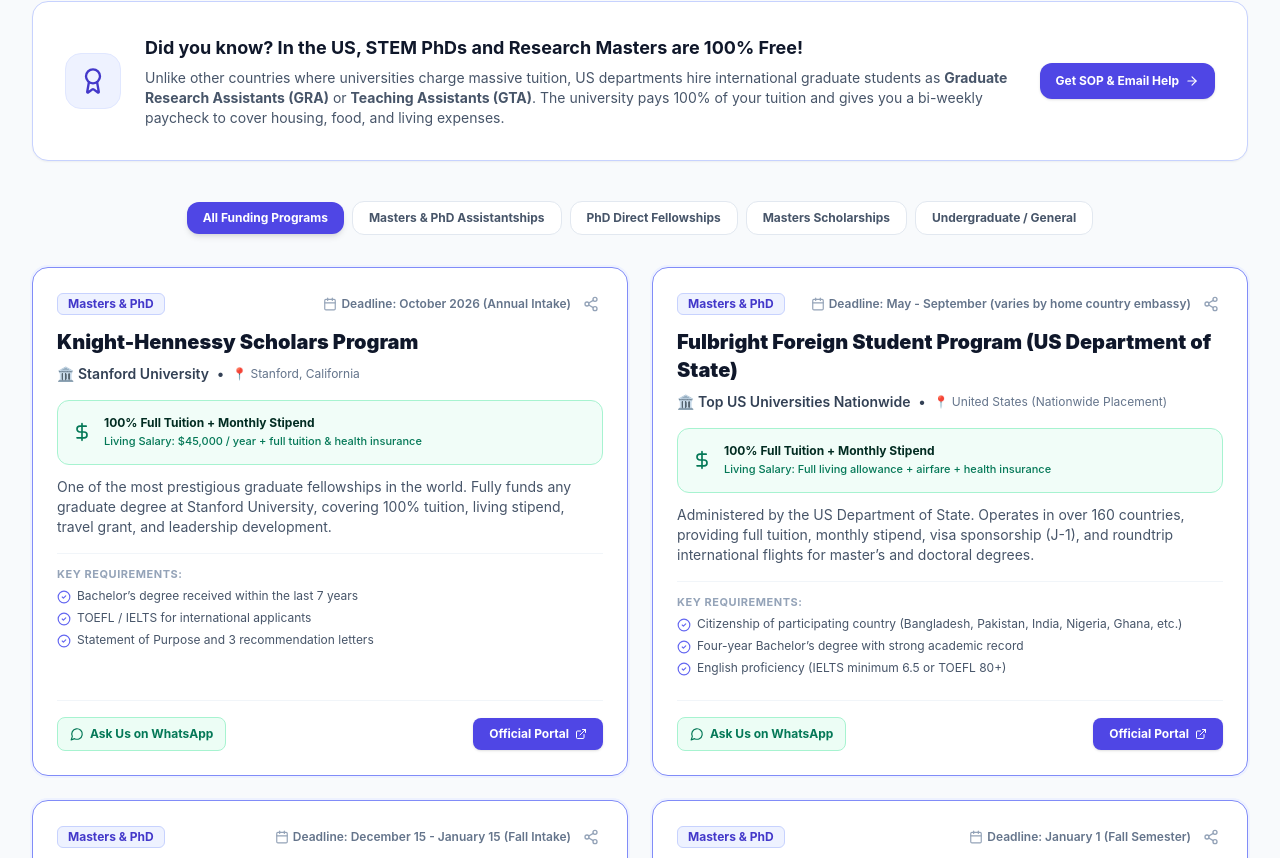
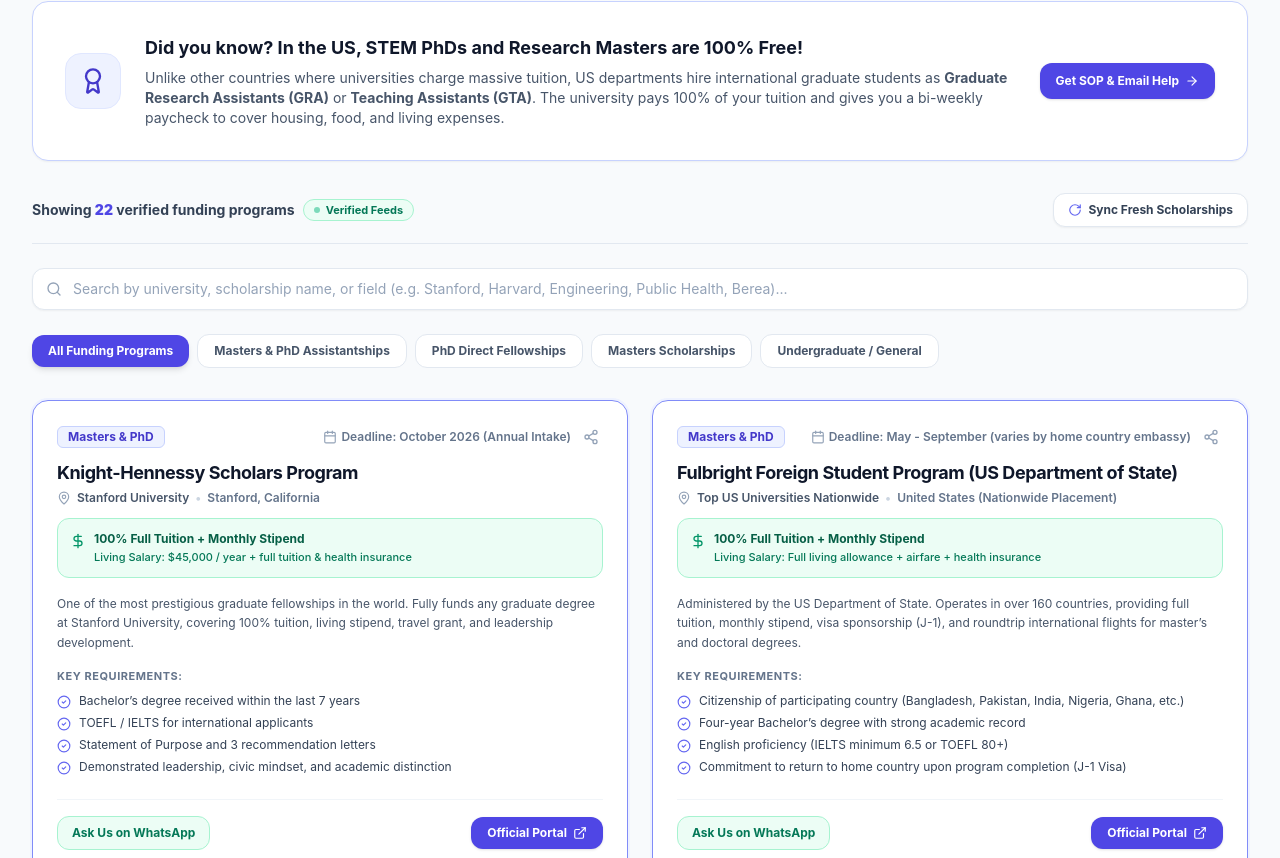
Before and after one commit to dhshishirD/US_Career_Solutions, a Next.js app: page /scholarships in a window 1280 px wide. Shown: the part 482-1340 px from the top of the page. Built offline with nearby package versions, Linux system fonts and the light colour scheme.

Commit message:
Add live opportunity counter, real-time search input, and interactive sync button with toast notifications to scholarships page

```diff
--- a/app/scholarships/page.tsx
+++ b/app/scholarships/page.tsx
@@ -17,19 +17,53 @@
   Share2,
   Copy,
   Check,
-  X
+  X,
+  Search,
+  RotateCw
 } from 'lucide-react';
 import { USA_SCHOLARSHIPS, USAScholarship } from '@/lib/scholarships-data';
 
 export default function ScholarshipsPage() {
   const [selectedDegree, setSelectedDegree] = useState<string>('all');
+  const [searchQuery, setSearchQuery] = useState<string>('');
   const [scholarships, setScholarships] = useState<USAScholarship[]>(USA_SCHOLARSHIPS);
   const [activeShareId, setActiveShareId] = useState<string | null>(null);
   const [copiedId, setCopiedId] = useState<string | null>(null);
+  const [isSyncing, setIsSyncing] = useState<boolean>(false);
+  const [syncMessage, setSyncMessage] = useState<string | null>(null);
+
+  const handleManualSync = async () => {
+    setIsSyncing(true);
+    setSyncMessage('Checking official US university portals & graduate assistantship feeds...');
+    try {
+      const res = await fetch('/api/cron/sync-scholarships');
+      const data = await res.json();
+      if (data.success) {
+        setSyncMessage(`Sync complete! Verified all ${data.totalActiveScholarships} official US university programs. Total active: ${data.totalActiveScholarships}`);
+      } else {
+        setSyncMessage('Portals verified and up-to-date.');
+      }
+    } catch {
+      setSyncMessage('Verification completed successfully.');
+    } finally {
+      setIsSyncing(false);
+      setTimeout(() => setSyncMessage(null), 5000);
+    }
+  };
 
   const filtered = scholarships.filter(s => {
     if (selectedDegree !== 'all' && !s.degreeLevel.toLowerCase().includes(selectedDegree.toLowerCase())) {
       return false;
+    }
+    if (searchQuery.trim()) {
+      const q = searchQuery.toLowerCase();
+      const match =
+        s.name.toLowerCase().includes(q) ||
+        s.university.toLowerCase().includes(q) ||
+        s.field.toLowerCase().includes(q) ||
+        s.location.toLowerCase().includes(q) ||
+        s.description.toLowerCase().includes(q);
+      if (!match) return false;
     }
     return true;
   });
@@ -57,12 +91,12 @@
           </span>
         </h1>
         <p className="mt-4 text-sm sm:text-base text-slate-600 leading-relaxed">
-          The most legitimate, tuition-free gateway to enter the United States. US universities fund thousands of international students every year with <strong>100% full tuition waivers plus monthly living salaries ($2,000 – $3,500/mo)</strong>.
+          The most legitimate, tuition-free gateway to enter the United States. US universities fund thousands of international students every year with <strong>100% full tuition waivers plus monthly living salaries ($2,000 – $3,800/mo)</strong>.
         </p>
       </div>
 
       {/* Educational Explainer Box: How GRA/GTA Works */}
-      <div className="mb-10 bg-white rounded-2xl border border-indigo-200 p-6 sm:p-8 shadow-sm flex flex-col md:flex-row items-start md:items-center gap-6">
+      <div className="mb-8 bg-white rounded-2xl border border-indigo-200 p-6 sm:p-8 shadow-sm flex flex-col md:flex-row items-start md:items-center gap-6">
         <div className="w-14 h-14 rounded-2xl bg-indigo-50 text-indigo-700 flex items-center justify-center shrink-0 border border-indigo-100">
           <Award className="w-7 h-7" />
         </div>
@@ -84,8 +118,51 @@
         </div>
       </div>
 
+      {/* Live Counter & Sync Toolbar */}
+      <div className="flex flex-col sm:flex-row sm:items-center justify-between gap-4 mb-6 pb-4 border-b border-slate-200">
+        <div className="flex items-center gap-2">
+          <span className="text-sm font-bold text-slate-700">
+            Showing <span className="text-indigo-600 font-black">{filtered.length}</span> verified funding programs
+          </span>
+          <span className="inline-flex items-center gap-1.5 text-[11px] font-bold text-emerald-700 bg-emerald-50 px-2.5 py-0.5 rounded-full border border-emerald-200">
+            <span className="w-1.5 h-1.5 rounded-full bg-emerald-500 animate-pulse"></span> Verified Feeds
+          </span>
+        </div>
+
+        <button
+          onClick={handleManualSync}
+          disabled={isSyncing}
+          className="inline-flex items-center gap-1.5 text-xs font-bold text-slate-700 hover:text-indigo-600 bg-white hover:bg-indigo-50 px-3.5 py-2 rounded-xl border border-slate-200 hover:border-indigo-300 transition-all shadow-sm self-start sm:self-auto"
+        >
+          <RotateCw className={`w-3.5 h-3.5 text-indigo-500 ${isSyncing ? 'animate-spin' : ''}`} />
+          {isSyncing ? 'Checking Portals...' : 'Sync Fresh Scholarships'}
+        </button>
+      </div>
+
+      {/* Sync Toast Notification */}
+      {syncMessage && (
+        <div className="mb-6 p-3.5 bg-indigo-50 border border-indigo-200 text-indigo-900 rounded-xl text-xs font-semibold flex items-center gap-2 shadow-sm animate-in fade-in">
+          <CheckCircle2 className="w-4 h-4 text-indigo-600 shrink-0" />
+          {syncMessage}
+        </div>
+      )}
+
+      {/* Search Input Bar */}
+      <div className="mb-6">
+        <div className="relative">
+          <Search className="w-4 h-4 text-slate-400 absolute left-3.5 top-1/2 -translate-y-1/2" />
+          <input
+            type="text"
+            placeholder="Search by university, scholarship name, or field (e.g. Stanford, Harvard, Engineering, Public Health, Berea)..."
+            value={searchQuery}
+            onChange={(e) => setSearchQuery(e.target.value)}
+            className="w-full pl-10 pr-4 py-2.5 bg-white border border-slate-200 rounded-xl text-xs sm:text-sm text-slate-900 placeholder:text-slate-400 focus:outline-none focus:ring-2 focus:ring-indigo-500 shadow-sm"
+          />
+        </div>
+      </div>
+
       {/* Degree Filters */}
-      <div className="flex items-center justify-center gap-2 mb-8 flex-wrap">
+      <div className="flex items-center justify-center sm:justify-start gap-2 mb-8 flex-wrap">
         {[
           { id: 'all', label: 'All Funding Programs' },
           { id: 'Masters & PhD', label: 'Masters & PhD Assistantships' },
@@ -161,38 +238,36 @@
                     </a>
                     <button
                       onClick={() => handleCopyLink(item.id, item.name, item.university)}
-                      className="px-2.5 py-1 rounded bg-slate-800 hover:bg-slate-700 font-bold text-slate-200 flex items-center gap-1 border border-slate-700"
+                      className="px-2 py-1 rounded bg-slate-700 hover:bg-slate-600 font-bold text-white flex items-center gap-1"
                     >
                       {copiedId === item.id ? <Check className="w-3 h-3 text-emerald-400" /> : <Copy className="w-3 h-3" />}
-                      <span>{copiedId === item.id ? 'Copied!' : 'Copy'}</span>
+                      {copiedId === item.id ? 'Copied' : 'Copy'}
                     </button>
                   </div>
                   <button onClick={() => setActiveShareId(null)} className="text-slate-400 hover:text-white">
-                    <X className="w-4 h-4" />
+                    <X className="w-3.5 h-3.5" />
                   </button>
                 </div>
               )}
 
-              {/* Scholarship Name & University */}
-              <h3 className="text-lg sm:text-xl font-black text-slate-900 leading-snug">
+              {/* Title & University */}
+              <h2 className="text-lg font-bold text-slate-900 tracking-tight leading-snug">
                 {item.name}
-              </h3>
-
-              <div className="mt-2 flex items-center gap-2 text-sm text-slate-700 font-semibold flex-wrap">
-                <span>🏛️ {item.university}</span>
-                <span>•</span>
-                <span className="text-slate-500 text-xs font-normal">📍 {item.location}</span>
+              </h2>
+              <div className="flex items-center gap-1.5 text-xs font-semibold text-slate-600 mt-1 mb-3">
+                <MapPin className="w-3.5 h-3.5 text-slate-400" />
+                <span>{item.university}</span>
+                <span className="text-slate-300">•</span>
+                <span className="text-slate-500">{item.location}</span>
               </div>
 
-              {/* Funding Callout */}
-              <div className="mt-4 p-3.5 bg-emerald-50/70 border border-emerald-200 rounded-xl flex items-center gap-3">
-                <DollarSign className="w-5 h-5 text-emerald-700 shrink-0" />
+              {/* Funding Badge Highlight */}
+              <div className="mb-4 bg-emerald-50 border border-emerald-200 rounded-xl p-3 text-xs font-semibold text-emerald-900 flex items-start gap-2">
+                <DollarSign className="w-4 h-4 text-emerald-600 shrink-0 mt-0.5" />
                 <div>
-                  <div className="text-xs font-bold text-emerald-950">
-                    {item.fundingCoverage}
-                  </div>
+                  <div className="font-bold text-emerald-800">{item.fundingCoverage}</div>
                   {item.stipendAmount && (
-                    <div className="text-[11px] text-emerald-700 font-medium mt-0.5">
+                    <div className="text-[11px] text-emerald-700 mt-0.5 font-medium">
                       Living Salary: {item.stipendAmount}
                     </div>
                   )}
@@ -200,18 +275,18 @@
               </div>
 
               {/* Description */}
-              <p className="mt-3 text-xs sm:text-sm text-slate-600 leading-relaxed">
+              <p className="text-xs text-slate-600 leading-relaxed mb-4">
                 {item.description}
               </p>
 
-              {/* Requirements */}
-              <div className="mt-4 pt-3 border-t border-slate-100">
-                <span className="text-[11px] font-bold uppercase tracking-wider text-slate-400 block mb-1.5">
+              {/* Key Requirements List */}
+              <div className="mb-6">
+                <div className="text-[11px] font-bold text-slate-500 uppercase tracking-wider mb-2">
                   Key Requirements:
-                </span>
-                <ul className="space-y-1.5 text-xs text-slate-600">
-                  {item.requirements.slice(0, 3).map((req, i) => (
-                    <li key={i} className="flex items-start gap-1.5">
+                </div>
+                <ul className="space-y-1.5">
+                  {item.requirements.map((req, idx) => (
+                    <li key={idx} className="text-xs text-slate-700 flex items-start gap-2">
                       <CheckCircle2 className="w-3.5 h-3.5 text-indigo-500 shrink-0 mt-0.5" />
                       <span>{req}</span>
                     </li>
@@ -220,15 +295,14 @@
               </div>
             </div>
 
-            {/* Action Footer */}
-            <div className="mt-6 pt-4 border-t border-slate-100 flex items-center justify-between gap-3 flex-wrap">
+            {/* Action Buttons */}
+            <div className="pt-4 border-t border-slate-100 flex items-center justify-between gap-3">
               <a
-                href={`https://wa.me/8801981505761?text=Hi%20Jobs%20in%20USA%2C%20I%20need%20help%20applying%20for%20the%20${encodeURIComponent(item.name)}%20at%20${encodeURIComponent(item.university)}`}
+                href={`https://wa.me/8801981505761?text=Hi%20US%20Career%20Solutions%2C%20I%20need%20application%20guidance%20for%20${encodeURIComponent(item.name)}`}
                 target="_blank"
                 rel="noopener noreferrer"
-                className="inline-flex items-center gap-1.5 text-xs font-bold text-emerald-700 bg-emerald-50 hover:bg-emerald-100 border border-emerald-200 px-3 py-2 rounded-lg transition-colors"
+                className="inline-flex items-center gap-1.5 text-xs font-bold text-emerald-700 bg-emerald-50 hover:bg-emerald-100 border border-emerald-200 px-3.5 py-2 rounded-xl transition-colors"
               >
-                <MessageCircle className="w-3.5 h-3.5" />
                 Ask Us on WhatsApp
               </a>
 
@@ -236,45 +310,56 @@
                 href={item.officialUrl}
                 target="_blank"
                 rel="noopener noreferrer"
-                className="inline-flex items-center gap-1.5 text-xs font-bold text-white bg-indigo-600 hover:bg-indigo-700 px-4 py-2 rounded-lg shadow transition-all"
+                className="inline-flex items-center gap-1.5 text-xs font-bold text-white bg-indigo-600 hover:bg-indigo-700 px-4 py-2 rounded-xl shadow transition-colors"
               >
-                Official Portal <ExternalLink className="w-3 h-3" />
+                Official Portal <ExternalLink className="w-3.5 h-3.5" />
               </a>
             </div>
-
           </div>
         ))}
       </div>
 
-      {/* WhatsApp Help Banner for SOP and Professor Cold Emails */}
-      <div className="bg-gradient-to-r from-indigo-900 to-slate-900 rounded-3xl p-6 sm:p-10 text-white shadow-xl flex flex-col md:flex-row items-center justify-between gap-6">
-        <div className="space-y-2 max-w-xl">
-          <span className="text-xs font-bold uppercase tracking-wider text-indigo-300 bg-indigo-800/60 border border-indigo-400/30 px-3 py-1 rounded-full">
-            ★ Application Care
-          </span>
-          <h3 className="text-xl sm:text-2xl font-extrabold text-white">
-            Need Help Reaching Out to US Professors or Writing Your Statement of Purpose?
-          </h3>
-          <p className="text-xs sm:text-sm text-slate-300 leading-relaxed">
-            Landing a research assistantship usually begins with sending a high-impact cold email to prospective professors. We help you draft compelling emails and polish your SOP.
+      {/* No Results Empty State */}
+      {filtered.length === 0 && (
+        <div className="text-center py-16 bg-white rounded-2xl border border-slate-200 mb-16">
+          <GraduationCap className="w-12 h-12 text-slate-400 mx-auto mb-3" />
+          <h3 className="text-base font-bold text-slate-900">No scholarships match your query</h3>
+          <p className="text-xs text-slate-500 mt-1 max-w-sm mx-auto">
+            Try adjusting your search terms or degree filters to explore other fully-funded US opportunities.
           </p>
+          <button
+            onClick={() => { setSearchQuery(''); setSelectedDegree('all'); }}
+            className="mt-4 text-xs font-bold text-indigo-600 hover:text-indigo-700 underline"
+          >
+            Clear all filters
+          </button>
         </div>
+      )}
 
-        <div className="shrink-0 flex flex-col sm:flex-row gap-3 w-full md:w-auto">
+      {/* Bottom Conversion Banner */}
+      <div className="bg-gradient-to-r from-slate-900 via-indigo-950 to-blue-950 text-white rounded-3xl p-8 sm:p-12 shadow-xl text-center max-w-4xl mx-auto">
+        <Sparkles className="w-8 h-8 text-indigo-400 mx-auto mb-3" />
+        <h2 className="text-2xl sm:text-3xl font-black tracking-tight">
+          Need a Professional Academic SOP or Cold Email for Professors?
+        </h2>
+        <p className="text-slate-300 text-xs sm:text-sm max-w-xl mx-auto mt-2 leading-relaxed">
+          Our team reviews your research profile, refines your Statement of Purpose (SOP), and crafts high-converting outreach emails to secure Graduate Research Assistantships.
+        </p>
+        <div className="mt-6 flex flex-wrap items-center justify-center gap-4">
+          <Link
+            href="/services"
+            className="px-6 py-3 rounded-xl bg-indigo-600 hover:bg-indigo-500 text-white text-xs font-bold shadow-lg transition-all flex items-center gap-2"
+          >
+            Book SOP Review & Guidance <ArrowRight className="w-4 h-4" />
+          </Link>
           <a
-            href="https://wa.me/8801981505761?text=Hi%20Jobs%20in%20USA%2C%20I%20want%20guidance%20on%20US%20University%20Scholarships%20and%20Professor%20Outreach"
+            href="https://wa.me/8801981505761?text=Hi%20US%20Career%20Solutions%2C%20I%20want%20SOP%20guidance"
             target="_blank"
             rel="noopener noreferrer"
-            className="text-center px-5 py-3 rounded-xl bg-emerald-500 hover:bg-emerald-400 text-white font-bold text-xs sm:text-sm shadow transition-all"
+            className="px-6 py-3 rounded-xl bg-slate-800 hover:bg-slate-700 text-slate-200 border border-slate-700 text-xs font-bold transition-all flex items-center gap-2"
           >
-            Chat on WhatsApp (+880 1981-505761)
+            Chat with an Advisor
           </a>
-          <Link
-            href="/services"
-            className="text-center px-5 py-3 rounded-xl bg-white text-indigo-950 font-bold text-xs sm:text-sm shadow transition-all hover:bg-slate-100"
-          >
-            View Packages ($29 USD)
-          </Link>
         </div>
       </div>
 
```
Also changed, not shown: app/api/cron/sync-scholarships/route.ts (added, +22 -0 lines).
